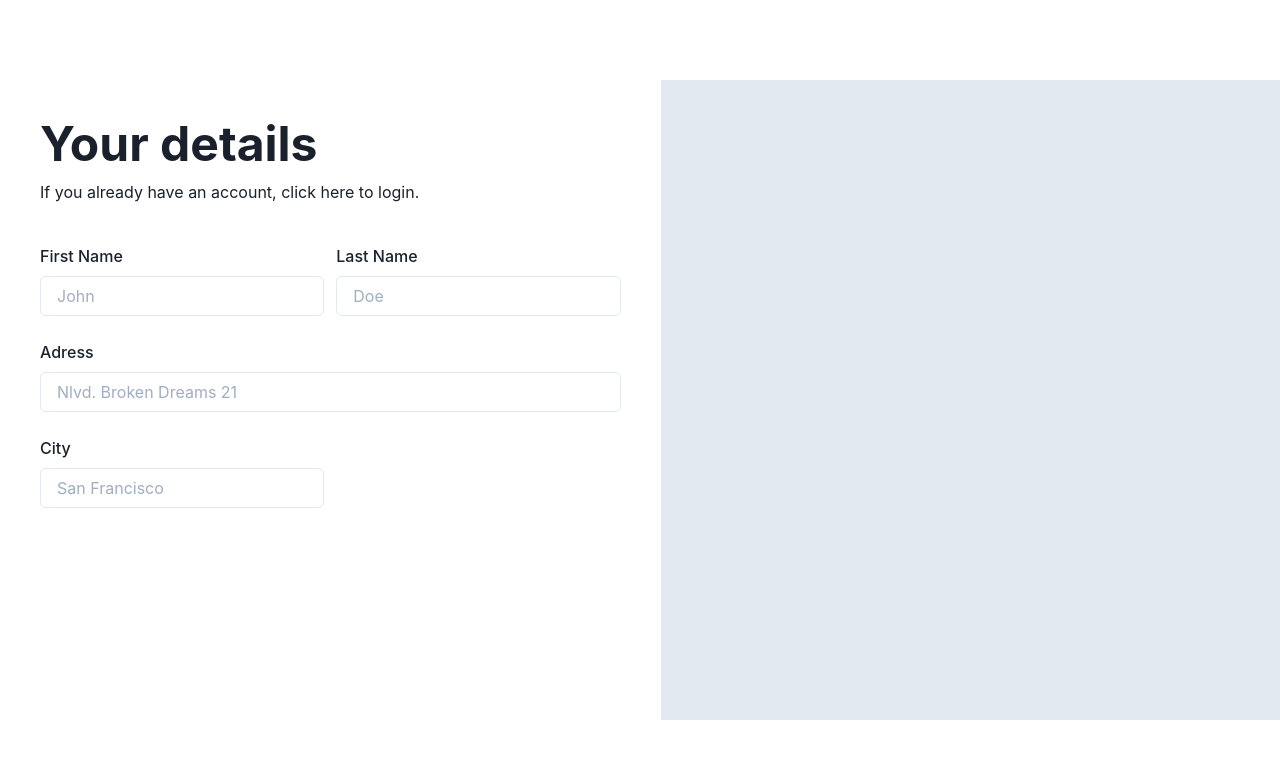
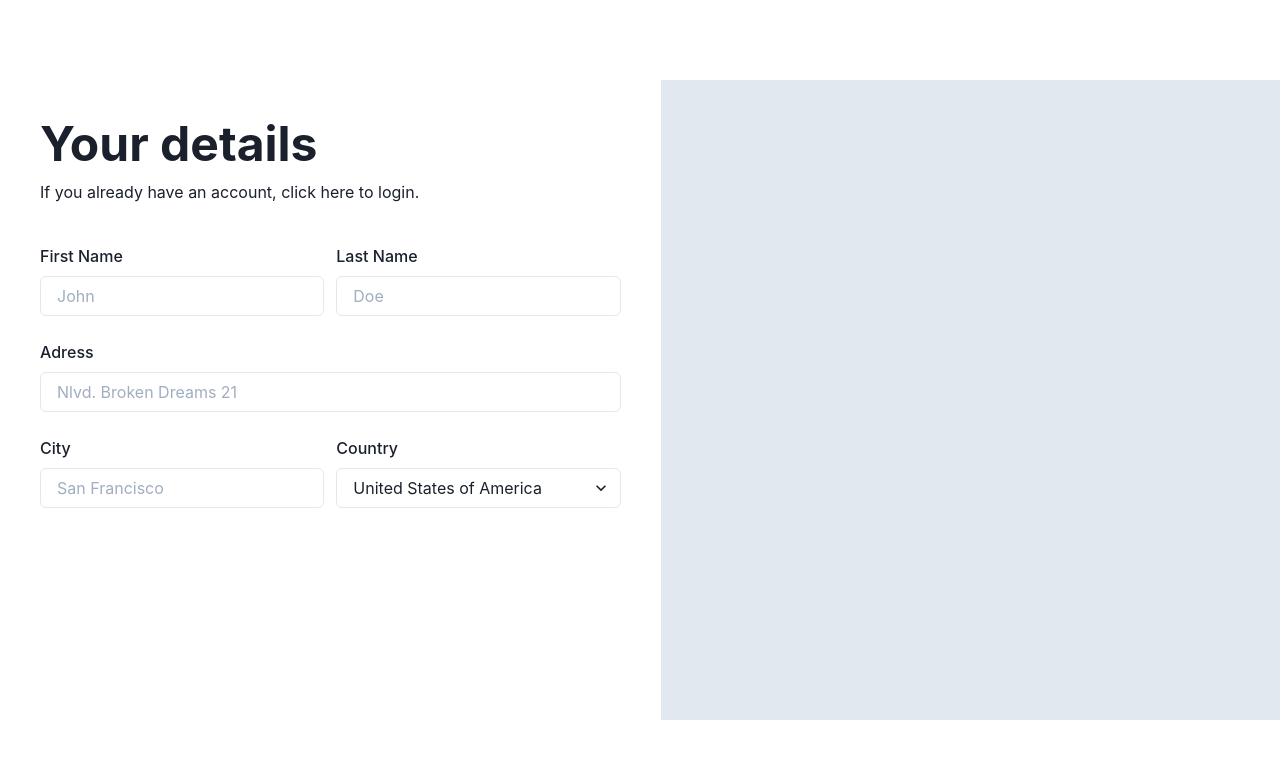
Before and after one commit to Yves852/workshop-chakra-demo, a React (Create React App) app: page / in a window 1280 px wide. Shown: the top 758 px of the page. Built offline with nearby package versions, Linux system fonts and the light colour scheme.

Commit message:
Form #2 Select countries

```diff
--- a/src/sections/details.jsx
+++ b/src/sections/details.jsx
@@ -7,6 +7,7 @@ import {
   FormControl,
   FormLabel,
   Input,
+  Select,
 } from "@chakra-ui/react";
 
 const Details = () => (
@@ -47,6 +48,17 @@ const Details = () => (
           <Input placeholder="San Francisco" />
         </FormControl>
       </GridItem>
+      <GridItem colSpan={1}>
+        <FormControl>
+          <FormLabel>Country</FormLabel>
+          <Select>
+            <option value="usa">United States of America</option>
+            <option value="uae">United Arab Emirates</option>
+            <option value="nmk">Nort Macedonia</option>
+            <option value="de">Germany</option>
+          </Select>
+        </FormControl>
+      </GridItem>
     </SimpleGrid>
   </VStack>
 );
```
